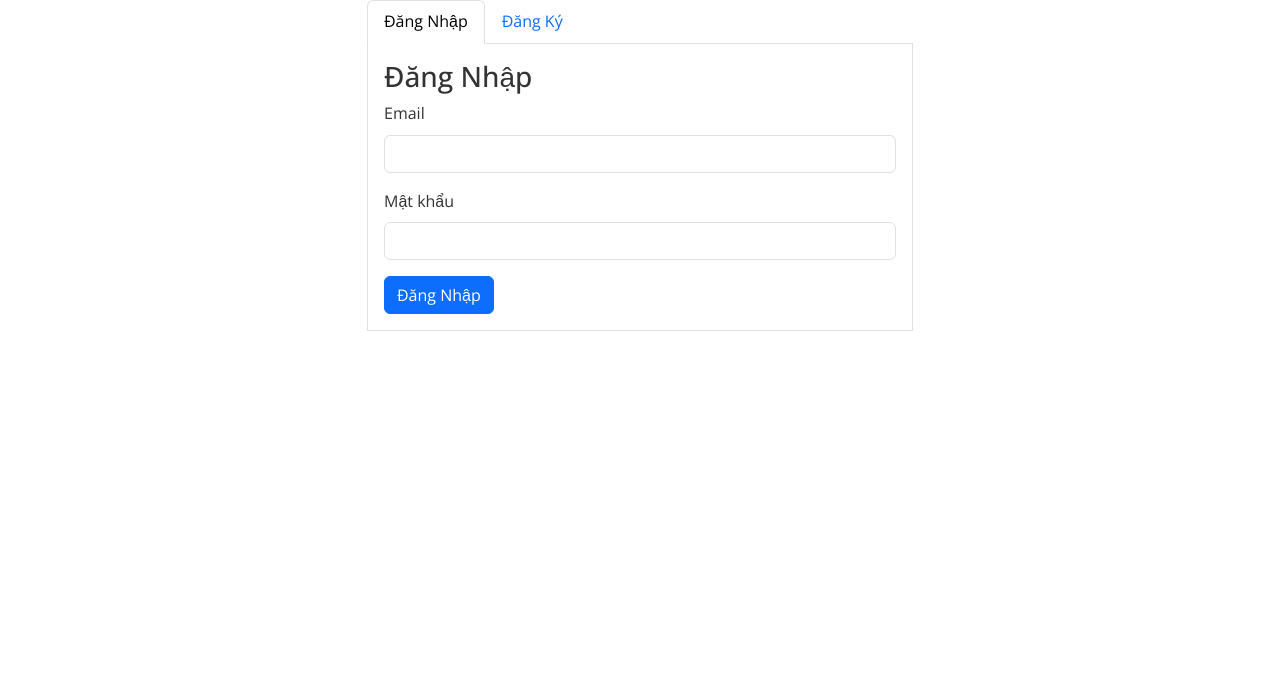
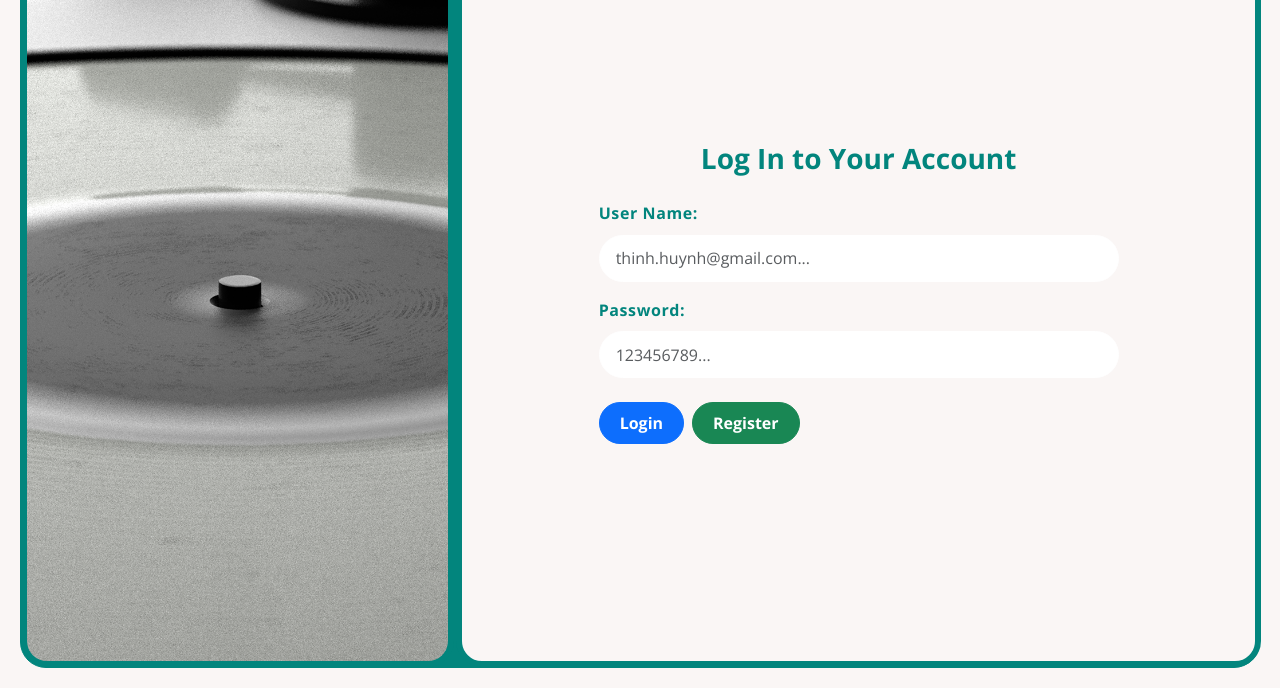
Before and after one commit to ttkien2004/auction-app, a plain HTML site: page frontend/auth/index.html in a window 1280 px wide. Shown: the part 112-800 px from the top of the page. Drawn offline with nearby package versions, Linux system fonts and the light colour scheme.

Commit message:
frontend - login register

```diff
--- a/frontend/auth/index.html
+++ b/frontend/auth/index.html
@@ -2,128 +2,217 @@
 <html lang="vi">
 <head>
   <meta charset="UTF-8" />
-		<meta name="viewport" content="width=device-width, initial-scale=1.0" />
+  <meta name="viewport" content="width=device-width, initial-scale=1.0"/>
   <title>Nền tảng mua/bán đồ cũ</title>
-		<link rel="stylesheet" href="../bootstrap/css/bootstrap.min.css" />
-		<link rel="stylesheet" href="../css/index.css" />
+  <link rel="stylesheet" href="../bootstrap/css/bootstrap.min.css"/>
+  <link rel="stylesheet" href="../css/index.css"/>
+
+  <style>
+    :root{
+      --teal:#02857D;
+      --shell-pad:18px;
+      --radius:26px;
+    }
+    html,body{height:100%;}
+    body{
+      background:#FAF6F5;
+      margin:0;
+    }
+    /* Khung ngoài bo tròn xanh */
+    .auth-shell{
+      min-height:100vh;
+      padding:20px;
+      box-sizing:border-box;
+    }
+    .auth-frame{
+      height:calc(100vh - 40px);
+      border:1px solid var(--teal);
+      border-radius:var(--radius);
+      padding:0;
+      display:grid;
+      grid-template-columns: 35% 65%;
+      gap:2px;
+      background:#02857D;
+    }
+    /* Panel trái (ảnh) */
+    .hero{
+      border:6px solid var(--teal);
+      border-radius:var(--radius) ;
+      overflow:hidden;
+      display:flex;
+    }
+    .hero > img{
+      width:100%;
+      height:100%;
+      object-fit:cover;
+      display:block;
+    }
+    /* Panel phải (form) */
+    .auth-panel{
+      border:6px solid var(--teal);
+      border-radius:var(--radius) ;
+      background:#FAF6F5;
+      display:flex;
+      align-items:center;
+      justify-content:center;
+      padding: clamp(16px, 3vw, 32px);
+      position:relative;
+    }
+
+    .auth-card{
+      width:min(520px, 100%);
+    }
+    .auth-title{
+      text-align:center;
+      color:var(--teal);
+      font-weight:700;
+      margin-bottom:26px;
+    }
+    label.form-label{
+      font-weight:700;
+      letter-spacing:.6px;
+      color:#02857D;
+    }
+    .form-control{
+      border-radius:999px;
+      padding:.65rem 1rem;
+      background:#FFFFFF;
+      border:1px solid #FFFFFF;
+      box-shadow:none;
+    }
+    .btn-pill{
+      border-radius:999px;
+      padding:.5rem 1.25rem;
+      font-weight:700;
+    }
+    /* Ẩn thanh tab gốc – vẫn giữ ID để không phá logic JS cũ */
+    #authTabs{ position:absolute; width:1px; height:1px; overflow:hidden; clip:rect(0 0 0 0); }
+    /* Khối form dùng Bootstrap tab-pane để tái sử dụng JS cũ */
+    .tab-pane{
+      background:transparent;
+      border:0 !important;
+      padding:0 !important;
+    }
+    /* Message container (giữ nguyên id) */
+    #message-container{ margin-bottom:10px; }
+
+    /* Responsive */
+    @media (max-width: 992px){
+      .auth-frame{
+        grid-template-columns: 1fr;
+        height:auto;
+      }
+      .hero{ min-height:60px; }
+    }
+  </style>
 </head>
 <body>
-		<div class="container mt-5">
-			<div class="row justify-content-center">
-				<div class="col-md-6">
-					<h1>Sàn Đấu Giá</h1>
+  <div class="auth-shell">
+    <div class="auth-frame">
 
-					<div id="message-container" class="mb-3"></div>
+      <!-- TRÁI: Ảnh -->
+      <div class="hero">
+        <!-- Đổi đường dẫn ảnh cho phù hợp dự án của bạn -->
+        <img src="../assets/images/image_login.png" alt="auction hero"/>
+      </div>
 
+      <!-- PHẢI: Form auth -->
+      <div class="auth-panel">
+        <div class="auth-card">
+
+          <div id="message-container"></div>
+
+          <!-- Tabs (ẩn nhưng giữ nguyên ID/structure để JS cũ hoạt động) -->
           <ul class="nav nav-tabs" id="authTabs" role="tablist">
             <li class="nav-item" role="presentation">
-							<button
-								class="nav-link active"
-								id="login-tab"
-								data-bs-toggle="tab"
-								data-bs-target="#login-pane"
-								type="button"
-								role="tab"
-							>
-								Đăng Nhập
-							</button>
+              <button class="nav-link active" id="login-tab"
+                      data-bs-toggle="tab" data-bs-target="#login-pane"
+                      type="button" role="tab">Đăng Nhập</button>
             </li>
             <li class="nav-item" role="presentation">
-							<button
-								class="nav-link"
-								id="register-tab"
-								data-bs-toggle="tab"
-								data-bs-target="#register-pane"
-								type="button"
-								role="tab"
-							>
-								Đăng Ký
-							</button>
+              <button class="nav-link" id="register-tab"
+                      data-bs-toggle="tab" data-bs-target="#register-pane"
+                      type="button" role="tab">Đăng Ký</button>
             </li>
           </ul>
 
           <div class="tab-content" id="authTabsContent">
-						<div
-							class="tab-pane fade show active"
-							id="login-pane"
-							role="tabpanel"
-						>
-							<form id="login-form" class="p-3 border border-top-0">
-								<h3>Đăng Nhập</h3>
+            <!-- LOGIN -->
+            <div class="tab-pane fade show active" id="login-pane" role="tabpanel">
+              <form id="login-form">
+                <h3 class="auth-title">Log In to Your Account</h3>
+
                 <div class="mb-3">
-									<label for="login-email" class="form-label">Email</label>
-									<input
-										type="email"
-										class="form-control"
-										id="login-email"
-										required
-									/>
+                  <label for="login-email" class="form-label">User&nbsp;Name:</label>
+                  <input type="email" class="form-control" id="login-email"
+                         placeholder="thinh.huynh@gmail.com..." required/>
                 </div>
-								<div class="mb-3">
-									<label for="login-password" class="form-label"
-										>Mật khẩu</label
-									>
-									<input
-										type="password"
-										class="form-control"
-										id="login-password"
-										required
-									/>
+
+                <div class="mb-4">
+                  <label for="login-password" class="form-label">Password:</label>
+                  <input type="password" class="form-control" id="login-password"
+                         placeholder="123456789..." required/>
                 </div>
-								<button type="submit" class="btn btn-primary">Đăng Nhập</button>
+
+                <div class="d-flex gap-2">
+                  <button type="submit" class="btn btn-primary btn-pill">Login</button>
+                  <button type="button" id="btn-goto-register"
+                          class="btn btn-success btn-pill">Register</button>
+                </div>
               </form>
             </div>
 
+            <!-- REGISTER -->
             <div class="tab-pane fade" id="register-pane" role="tabpanel">
-							<form id="register-form" class="p-3 border border-top-0">
-								<h3>Đăng Ký</h3>
+              <form id="register-form">
+                <h3 class="auth-title">Create Your Account</h3>
+
                 <div class="mb-3">
-									<label for="reg-username" class="form-label"
-										>Tên đăng nhập</label
-									>
-									<input
-										type="text"
-										class="form-control"
-										id="reg-username"
-										required
-									/>
+                  <label for="reg-username" class="form-label">User Name</label>
+                  <input type="text" class="form-control" id="reg-username" placeholder="thinh.huynh" required/>
                 </div>
+
                 <div class="mb-3">
-									<label for="reg-fullname" class="form-label">Họ và Tên</label>
-									<input
-										type="text"
-										class="form-control"
-										id="reg-fullname"
-										required
-									/>
+                  <label for="reg-fullname" class="form-label">Full Name</label>
+                  <input type="text" class="form-control" id="reg-fullname" placeholder="Huynh Quang A"  required/>
                 </div>
+
                 <div class="mb-3">
                   <label for="reg-email" class="form-label">Email</label>
-									<input
-										type="email"
-										class="form-control"
-										id="reg-email"
-										required
-									/>
+                  <input type="email" class="form-control" id="reg-email" placeholder="thinh.huynh@gmail.com" required/>
                 </div>
-								<div class="mb-3">
-									<label for="reg-password" class="form-label">Mật khẩu</label>
-									<input
-										type="password"
-										class="form-control"
-										id="reg-password"
-										required
-									/>
+
+                <div class="mb-4">
+                  <label for="reg-password" class="form-label">Password</label>
+                  <input type="password" class="form-control" id="reg-password" placeholder="123456789..." required/>
                 </div>
-								<button type="submit" class="btn btn-success">Đăng Ký</button>
+
+                <div class="d-flex gap-2">
+                  <button type="submit" class="btn btn-success btn-pill">Register</button>
+                  <button type="button" id="btn-goto-login"
+                          class="btn btn-outline-secondary btn-pill">Return Login</button>
+                </div>
               </form>
             </div>
           </div>
+
         </div>
+      </div>
+
     </div>
   </div>
 
   <script src="../bootstrap/js/bootstrap.bundle.min.js"></script>
+  <script type="module">
+    // Nút chuyển form – vẫn tận dụng Bootstrap Tab + giữ nguyên ID
+    const gotoReg = document.getElementById('btn-goto-register');
+    const gotoLogin = document.getElementById('btn-goto-login');
+    const loginTabBtn = document.getElementById('login-tab');
+    const registerTabBtn = document.getElementById('register-tab');
+
+    gotoReg?.addEventListener('click', () => registerTabBtn?.click());
+    gotoLogin?.addEventListener('click', () => loginTabBtn?.click());
+  </script>
   <script type="module" src="../scripts/auth.js"></script>
 </body>
 </html>
```
Also changed, not shown: frontend/assets/images/image_login.png (added). Lines whose indentation alone changed are shown as unchanged.
